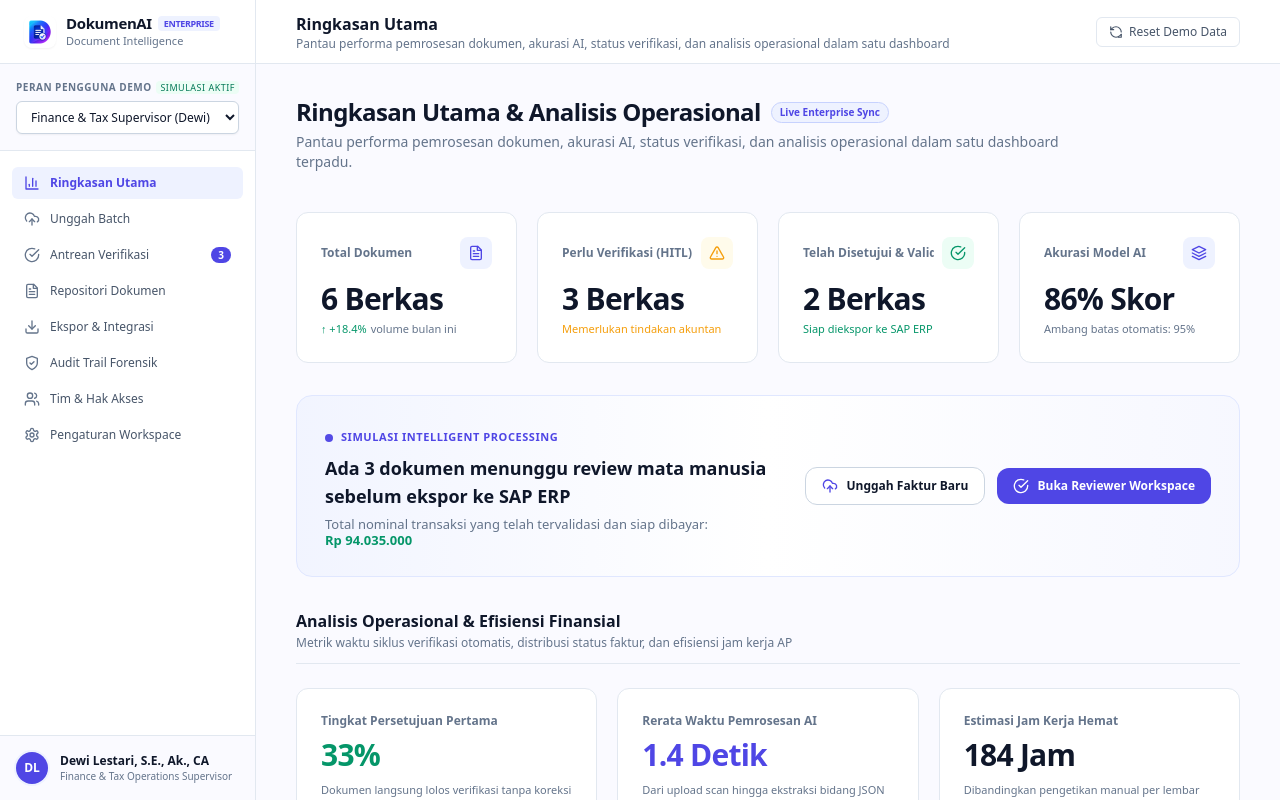
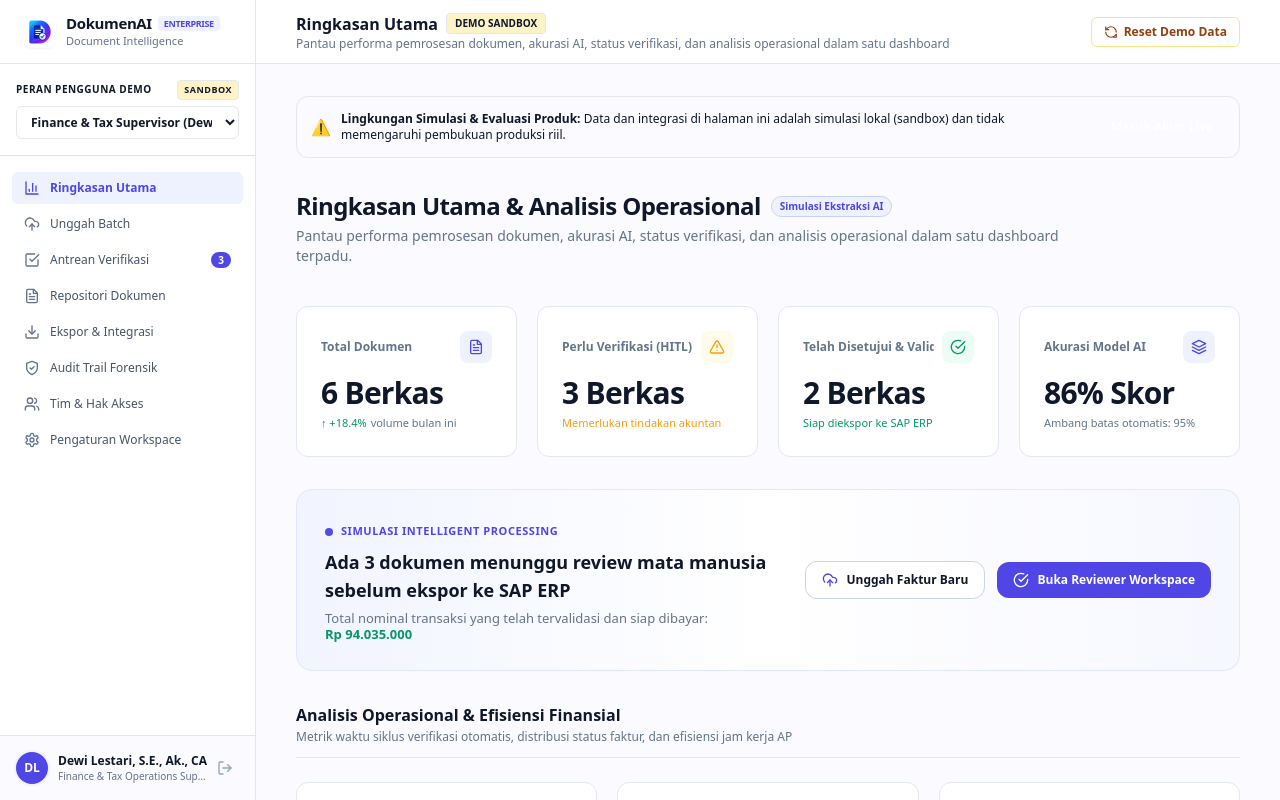
Before and after one commit to Redwolfc4/design_project_technocomputer_s2, a Next.js app: page /dashboard in a window 1280 px wide. Shown: the top 800 px of the page. Built offline with nearby package versions, Linux system fonts and the light colour scheme.

Commit message:
feat: add mode context and environment support for demo and production workspaces

```diff
--- a/src/app/dashboard/layout.tsx
+++ b/src/app/dashboard/layout.tsx
@@ -1,6 +1,7 @@
 import React from 'react';
 import { Sidebar } from '@/components/layout/Sidebar';
 import { SidebarProvider } from '@/context/SidebarContext';
+import { ModeProvider } from '@/context/ModeContext';
 
 export default function DashboardLayout({
   children,
@@ -8,6 +9,7 @@ export default function DashboardLayout({
   children: React.ReactNode;
 }) {
   return (
+    <ModeProvider>
       <SidebarProvider>
         <div className="min-h-screen bg-[#FAFAFF] flex relative w-full overflow-x-hidden">
           {/* Responsive Drawer Sidebar */}
@@ -19,5 +21,6 @@ export default function DashboardLayout({
           </div>
         </div>
       </SidebarProvider>
+    </ModeProvider>
   );
 }
--- a/src/app/dashboard/page.tsx
+++ b/src/app/dashboard/page.tsx
@@ -29,9 +29,11 @@ import {
 import { DocumentQuickDetailModal } from '@/components/dashboard/documents/DocumentQuickDetailModal';
 import { PageHeader } from '@/components/shared/PageHeader';
 import { SectionHeader } from '@/components/shared/SectionHeader';
+import { useAppMode } from '@/context/ModeContext';
 
 export default function DashboardOverviewPage() {
   const router = useRouter();
+  const { isDemo, isProduction, tenantName } = useAppMode();
   const [documents, setDocuments] = useState<DocumentRecord[]>(() => DocumentService.getDocuments());
   const [previewDoc, setPreviewDoc] = useState<DocumentRecord | null>(null);
   const [toast, setToast] = useState<{ message: string; type: 'success' | 'info' } | null>(null);
@@ -148,11 +150,37 @@ export default function DashboardOverviewPage() {
       />
 
       <main className="flex-1 w-full max-w-[1600px] mx-auto px-4 sm:px-6 lg:px-8 xl:px-10 py-6 sm:py-8 space-y-8 min-w-0">
+        {/* Banner Peringatan Lingkungan Demo */}
+        {isDemo && (
+          <div className="p-3.5 sm:p-4 rounded-xl border border-amber-300 bg-amber-50/80 text-amber-900 text-xs flex flex-col sm:flex-row sm:items-center justify-between gap-3 shadow-xs">
+            <div className="flex items-center gap-2.5">
+              <span className="text-base">⚠️</span>
+              <div>
+                <strong>Lingkungan Simulasi & Evaluasi Produk:</strong> Data dan integrasi di halaman ini adalah simulasi lokal (sandbox) dan tidak memengaruhi pembukuan produksi riil.
+              </div>
+            </div>
+            <Link
+              href="/login"
+              className="px-3 py-1.5 bg-amber-600 hover:bg-amber-700 text-white font-bold rounded-lg shrink-0 text-center transition-colors shadow-2xs"
+            >
+              Masuk Akun Live
+            </Link>
+          </div>
+        )}
+
         {/* Page Identity Header */}
         <PageHeader
           title="Ringkasan Utama & Analisis Operasional"
-          subtitle="Pantau performa pemrosesan dokumen, akurasi AI, status verifikasi, dan analisis operasional dalam satu dashboard terpadu."
-          badge={{ label: 'Live Enterprise Sync', variant: 'purple' }}
+          subtitle={
+            isProduction
+              ? `Workspace Operasional AP & Pajak untuk ${tenantName}`
+              : 'Pantau performa pemrosesan dokumen, akurasi AI, status verifikasi, dan analisis operasional dalam satu dashboard terpadu.'
+          }
+          badge={
+            isProduction
+              ? { label: 'Live Enterprise Telemetry', variant: 'success' }
+              : { label: 'Simulasi Ekstraksi AI', variant: 'purple' }
+          }
         />
 
         {/* 1. Primary KPI Cards Grid (Interactive & Clickable) */}
@@ -252,7 +280,7 @@ export default function DashboardOverviewPage() {
           <div className="space-y-1.5 min-w-0 flex-1">
             <div className="inline-flex items-center gap-2 text-[11px] uppercase font-extrabold tracking-wider text-[#4F46E5]">
               <span className="w-2 h-2 rounded-full bg-[#4F46E5] animate-pulse" />
-              <span>Simulasi Intelligent Processing</span>
+              <span>{isProduction ? 'Antrean Verifikasi Dokumen Masuk' : 'Simulasi Intelligent Processing'}</span>
             </div>
             <h3 className="text-base sm:text-lg font-bold text-[#0F172A] leading-snug">
               Ada {pendingDocs} dokumen menunggu review mata manusia sebelum ekspor ke SAP ERP
--- a/src/components/layout/Sidebar.tsx
+++ b/src/components/layout/Sidebar.tsx
@@ -3,47 +3,53 @@
 import React, { useState, useEffect } from 'react';
 import Link from 'next/link';
 import { usePathname } from 'next/navigation';
+import { BrandLogo } from '@/components/shared/BrandLogo';
 import {
+  BarChart3Icon,
   FileTextIcon,
-  BarChart3Icon,
+  CheckSquareIcon,
+  DownloadIcon,
+  ShieldCheckIcon,
+  UsersIcon,
+  SettingsIcon,
   UploadCloudIcon,
-  CheckCircleIcon,
-  ShieldCheckIcon,
-  SettingsIcon,
-  UsersIcon,
-  DownloadIcon,
   XIcon,
+  LogOutIcon,
+  ChevronDownIcon,
 } from '@/components/ui/icons';
 import { MockDocumentService } from '@/lib/mocks/storage';
-import { UserPersona, UserRole } from '@/types';
 import { DEMO_PERSONAS } from '@/lib/constants/personas';
-import { BrandLogo } from '@/components/shared/BrandLogo';
+import { UserRole, UserPersona } from '@/types';
 import { useSidebar } from '@/context/SidebarContext';
+import { useAppMode } from '@/context/ModeContext';
+
+interface NavItem {
+  label: string;
+  href: string;
+  icon: React.ComponentType<{ className?: string }>;
+  badge?: number;
+}
 
 export function Sidebar() {
   const pathname = usePathname();
   const { isOpen, closeSidebar } = useSidebar();
-  const [currentUser, setCurrentUser] = useState<UserPersona>(DEMO_PERSONAS.finance_supervisor);
-  const [pendingCount, setPendingCount] = useState(0);
+  const { isDemo, isProduction, tenantName, logout } = useAppMode();
+
+  const [currentUser, setCurrentUser] = useState<UserPersona>(() => {
+    return MockDocumentService.getCurrentUser();
+  });
+
+  const [pendingCount, setPendingCount] = useState<number>(0);
 
   useEffect(() => {
-    const user = MockDocumentService.getCurrentUser();
-    setCurrentUser(user);
-
-    const updateCounts = () => {
     const docs = MockDocumentService.getDocuments();
-      const needsReview = docs.filter((d) => d.status === 'needs_review').length;
-      setPendingCount(needsReview);
-    };
-
-    updateCounts();
-    const interval = setInterval(updateCounts, 3000);
-    return () => clearInterval(interval);
+    setPendingCount(docs.filter((d) => d.status === 'needs_review').length);
+    setCurrentUser(MockDocumentService.getCurrentUser());
   }, []);
 
   const handleRoleChange = (e: React.ChangeEvent<HTMLSelectElement>) => {
-    const roleKey = e.target.value as UserRole;
-    const persona = DEMO_PERSONAS[roleKey];
+    const newRole = e.target.value as UserRole;
+    const persona = DEMO_PERSONAS[newRole];
     if (persona) {
       MockDocumentService.setCurrentUser(persona);
       setCurrentUser(persona);
@@ -51,14 +57,13 @@ export function Sidebar() {
     }
   };
 
-  // Menu items: Analisis Operasional telah digabung ke dalam Ringkasan Utama
-  const navItems = [
+  const navItems: NavItem[] = [
     { label: 'Ringkasan Utama', href: '/dashboard', icon: BarChart3Icon },
     { label: 'Unggah Batch', href: '/dashboard/upload', icon: UploadCloudIcon },
     {
       label: 'Antrean Verifikasi',
       href: '/dashboard/verification',
-      icon: CheckCircleIcon,
+      icon: CheckSquareIcon,
       badge: pendingCount > 0 ? pendingCount : undefined,
     },
     { label: 'Repositori Dokumen', href: '/dashboard/documents', icon: FileTextIcon },
@@ -70,16 +75,16 @@ export function Sidebar() {
 
   return (
     <>
-      {/* Mobile Backdrop Overlay (< lg) */}
+      {/* Mobile Backdrop Overlay */}
       {isOpen && (
         <div
           onClick={closeSidebar}
-          className="fixed inset-0 bg-slate-900/50 backdrop-blur-xs z-40 lg:hidden transition-opacity duration-200"
+          className="fixed inset-0 bg-slate-900/50 backdrop-blur-xs z-40 lg:hidden transition-opacity"
           aria-hidden="true"
         />
       )}
 
-      {/* Sidebar Drawer: Fixed on lg, slide-over on mobile/tablet */}
+      {/* Drawer Sidebar: Fixed on viewport, left 0, top 0, width 256px */}
       <aside
         className={`w-64 border-r border-[#E2E8F0] dark:border-[#1F2937] bg-white dark:bg-[#111827] flex flex-col h-screen fixed left-0 top-0 z-50 transition-transform duration-200 ease-in-out select-none ${isOpen ? 'translate-x-0' : '-translate-x-full lg:translate-x-0'
           }`}
@@ -94,25 +99,26 @@ export function Sidebar() {
           <button
             type="button"
             onClick={closeSidebar}
-            className="p-1.5 rounded-lg text-slate-500 hover:bg-slate-100 lg:hidden"
+            className="p-1.5 rounded-lg text-slate-500 hover:bg-slate-100 lg:hidden cursor-pointer"
             aria-label="Tutup sidebar"
           >
             <XIcon className="w-5 h-5" />
           </button>
         </div>
 
-        {/* Workspace & Role Switcher */}
-        <div className="p-4 border-b border-[#E2E8F0] dark:border-[#1F2937] bg-[#FAFAFF] dark:bg-[#0D1322]/50">
-          <div className="text-[10px] font-bold uppercase tracking-wider text-[#64748B] dark:text-[#94A3B8] mb-1.5 flex items-center justify-between">
+        {/* Demo Mode: Role Switcher | Production Mode: Locked Tenant Profile */}
+        {isDemo ? (
+          <div className="p-4 border-b border-amber-200 bg-amber-50/60 dark:bg-amber-950/20">
+            <div className="text-[10px] font-bold uppercase tracking-wider text-amber-900 dark:text-amber-400 mb-1.5 flex items-center justify-between">
               <span>Peran Pengguna Demo</span>
-            <span className="text-[9px] bg-emerald-50 text-emerald-700 dark:bg-emerald-950/60 dark:text-emerald-400 px-1 rounded font-medium">
-              Simulasi Aktif
+              <span className="text-[9px] bg-amber-100 text-amber-900 px-1.5 py-0.5 rounded font-extrabold border border-amber-300">
+                SANDBOX
               </span>
             </div>
             <select
               value={currentUser.role}
               onChange={handleRoleChange}
-            className="w-full text-xs bg-white dark:bg-[#1F2937] border border-[#CBD5E1] dark:border-[#374151] rounded-md px-2.5 py-1.5 font-medium text-[#0F172A] dark:text-gray-100 shadow-sm focus:outline-none focus:ring-1 focus:ring-[#4F46E5] cursor-pointer"
+              className="w-full text-xs bg-white dark:bg-[#1F2937] border border-amber-300 rounded-md px-2.5 py-1.5 font-semibold text-[#0F172A] shadow-xs focus:outline-none focus:ring-1 focus:ring-amber-500 cursor-pointer"
             >
               <option value="finance_supervisor">Finance & Tax Supervisor (Dewi)</option>
               <option value="super_admin">Super Admin / CISO (Budi)</option>
@@ -120,6 +126,20 @@ export function Sidebar() {
               <option value="auditor">Compliance Auditor (Siti)</option>
             </select>
           </div>
+        ) : (
+          <div className="p-4 border-b border-[#E2E8F0] bg-[#F8FAFC]">
+            <div className="text-[10px] font-bold uppercase tracking-wider text-[#64748B] mb-1 flex items-center justify-between">
+              <span>Tenant Korporat</span>
+              <span className="w-2 h-2 rounded-full bg-emerald-500" title="Koneksi Aktif" />
+            </div>
+            <div className="text-xs font-bold text-[#0F172A] truncate">
+              {tenantName}
+            </div>
+            <div className="text-[10px] text-[#64748B] mt-0.5">
+              Cabang: Menara Astra Lt. 28, Jakarta
+            </div>
+          </div>
+        )}
 
         {/* Navigation Links */}
         <nav className="flex-1 overflow-y-auto px-3 py-4 space-y-1">
@@ -156,8 +176,8 @@ export function Sidebar() {
         </nav>
 
         {/* User Card Footer */}
-        <div className="p-4 border-t border-[#E2E8F0] dark:border-[#1F2937] bg-[#FAFAFF] dark:bg-[#0D1322]/50">
-          <div className="flex items-center gap-3">
+        <div className="p-4 border-t border-[#E2E8F0] dark:border-[#1F2937] bg-[#FAFAFF] dark:bg-[#0D1322]/50 flex items-center justify-between">
+          <div className="flex items-center gap-2.5 min-w-0">
             <div className="w-8 h-8 rounded-full bg-[#4F46E5] text-white flex items-center justify-center font-bold text-xs ring-2 ring-[#EEF2FF] shrink-0">
               {currentUser.name
                 .split(' ')
@@ -174,6 +194,15 @@ export function Sidebar() {
               </span>
             </div>
           </div>
+
+          <button
+            type="button"
+            onClick={logout}
+            title="Keluar Sesi"
+            className="p-1.5 text-slate-400 hover:text-rose-600 rounded-md transition-colors cursor-pointer"
+          >
+            <LogOutIcon className="w-4 h-4" />
+          </button>
         </div>
       </aside>
     </>
--- a/src/components/layout/Topbar.tsx
+++ b/src/components/layout/Topbar.tsx
@@ -4,6 +4,7 @@ import React, { useState } from 'react';
 import { SearchIcon, RefreshCwIcon, MenuIcon } from '@/components/ui/icons';
 import { MockDocumentService } from '@/lib/mocks/storage';
 import { useSidebar } from '@/context/SidebarContext';
+import { useAppMode } from '@/context/ModeContext';
 
 interface TopbarProps {
   title: string;
@@ -15,6 +16,7 @@ export function Topbar({ title, subtitle, onSearch }: TopbarProps) {
   const [searchTerm, setSearchTerm] = useState('');
   const [isResetting, setIsResetting] = useState(false);
   const { toggleSidebar } = useSidebar();
+  const { isDemo, isProduction, tenantName } = useAppMode();
 
   const handleResetData = () => {
     if (confirm('Reset seluruh data demo ke kondisi awal fixtures pabrikan?')) {
@@ -49,9 +51,22 @@ export function Topbar({ title, subtitle, onSearch }: TopbarProps) {
           </button>
 
           <div className="flex flex-col min-w-0">
+            <div className="flex items-center gap-2">
               <h1 className="text-sm sm:text-base font-bold text-[#0F172A] dark:text-white leading-tight truncate">
                 {title}
               </h1>
+              {/* Environmental Badge */}
+              {isDemo ? (
+                <span className="inline-flex items-center px-2 py-0.5 rounded text-[10px] font-extrabold bg-amber-100 text-amber-900 border border-amber-300">
+                  DEMO SANDBOX
+                </span>
+              ) : (
+                <span className="inline-flex items-center gap-1.5 px-2 py-0.5 rounded text-[10px] font-extrabold bg-emerald-100 text-emerald-900 border border-emerald-300">
+                  <span className="w-1.5 h-1.5 rounded-full bg-emerald-600 animate-pulse" />
+                  LIVE WORKSPACE
+                </span>
+              )}
+            </div>
             {subtitle && (
               <p className="text-[11px] sm:text-xs text-[#64748B] dark:text-[#94A3B8] truncate hidden sm:block">
                 {subtitle}
@@ -74,17 +89,31 @@ export function Topbar({ title, subtitle, onSearch }: TopbarProps) {
             />
           </div>
 
-          {/* Global Reset Button */}
+          {/* Conditional Reset Button (Only in Demo Mode) */}
+          {isDemo && (
             <button
               type="button"
               onClick={handleResetData}
               disabled={isResetting}
               title="Reset Data Simulasi"
-            className="flex items-center gap-1.5 px-2.5 sm:px-3 py-1.5 rounded-md border border-[#E2E8F0] dark:border-[#374151] hover:bg-[#F1F5F9] dark:hover:bg-[#1F2937] text-xs font-medium text-[#475569] dark:text-gray-300 transition-colors shrink-0 cursor-pointer"
+              className="flex items-center gap-1.5 px-2.5 sm:px-3 py-1.5 rounded-md border border-amber-200 bg-amber-50/50 hover:bg-amber-100 text-xs font-semibold text-amber-800 transition-colors shrink-0 cursor-pointer"
             >
-            <RefreshCwIcon className={`w-3.5 h-3.5 ${isResetting ? 'animate-spin text-[#4F46E5]' : ''}`} />
+              <RefreshCwIcon className={`w-3.5 h-3.5 ${isResetting ? 'animate-spin text-amber-700' : ''}`} />
               <span className="hidden md:inline">Reset Demo Data</span>
             </button>
+          )}
+
+          {/* In Production: Show Tenant & Connectivity Badge */}
+          {isProduction && (
+            <div className="hidden md:flex items-center gap-2 pl-2 border-l border-slate-200">
+              <span className="text-[11px] font-semibold text-slate-600 truncate max-w-[200px]">
+                {tenantName}
+              </span>
+              <span className="inline-flex items-center px-2 py-0.5 rounded text-[10px] font-bold bg-slate-100 text-slate-700">
+                API 200 OK
+              </span>
+            </div>
+          )}
         </div>
       </div>
     </header>
--- a/src/components/ui/icons.tsx
+++ b/src/components/ui/icons.tsx
@@ -687,3 +687,46 @@ export const ArrowUpRightIcon = ({ className = 'w-4 h-4', size, ...props }: Icon
     <polyline points="7 7 17 7 17 17" />
   </svg>
 );
+
+
+
+
+
+export const CheckSquareIcon = ({ className = 'w-5 h-5', size, ...props }: IconProps) => (
+  <svg
+    xmlns="http://www.w3.org/2000/svg"
+    width={size || 20}
+    height={size || 20}
+    viewBox="0 0 24 24"
+    fill="none"
+    stroke="currentColor"
+    strokeWidth="2"
+    strokeLinecap="round"
+    strokeLinejoin="round"
+    className={className}
+    {...props}
+  >
+    <polyline points="9 11 12 14 22 4" />
+    <path d="M21 12v7a2 2 0 0 1-2 2H5a2 2 0 0 1-2-2V5a2 2 0 0 1 2-2h11" />
+  </svg>
+);
+
+export const LogOutIcon = ({ className = 'w-5 h-5', size, ...props }: IconProps) => (
+  <svg
+    xmlns="http://www.w3.org/2000/svg"
+    width={size || 20}
+    height={size || 20}
+    viewBox="0 0 24 24"
+    fill="none"
+    stroke="currentColor"
+    strokeWidth="2"
+    strokeLinecap="round"
+    strokeLinejoin="round"
+    className={className}
+    {...props}
+  >
+    <path d="M9 21H5a2 2 0 0 1-2-2V5a2 2 0 0 1 2-2h4" />
+    <polyline points="16 17 21 12 16 7" />
+    <line x1="21" y1="12" x2="9" y2="12" />
+  </svg>
+);
--- /dev/null
+++ b/src/context/ModeContext.tsx
@@ -0,0 +1,111 @@
+'use client';
+
+import React, { createContext, useContext, useState, useEffect } from 'react';
+import { usePathname, useRouter } from 'next/navigation';
+import { MockAuthService, AuthUser } from '@/lib/services/mockAuth';
+
+export type AppEnvironmentMode = 'demo' | 'production';
+
+interface ModeContextType {
+  mode: AppEnvironmentMode;
+  isDemo: boolean;
+  isProduction: boolean;
+  user: AuthUser | null;
+  tenantName: string;
+  setMode: (mode: AppEnvironmentMode) => void;
+  switchToDemo: () => void;
+  switchToProduction: () => void;
+  logout: () => void;
+}
+
+const ModeContext = createContext<ModeContextType | undefined>(undefined);
+
+export const ModeProvider: React.FC<{ children: React.ReactNode }> = ({ children }) => {
+  const pathname = usePathname();
+  const router = useRouter();
+
+  // Mode is resolved primarily from route (/demo/* vs /dashboard/*) or session
+  const [mode, setModeState] = useState<AppEnvironmentMode>(() => {
+    if (typeof window !== 'undefined') {
+      if (window.location.pathname.startsWith('/demo')) return 'demo';
+      const savedUser = MockAuthService.getCurrentUser();
+      if (savedUser && !savedUser.isDemo) return 'production';
+    }
+    return 'demo'; // Default to demo for safety
+  });
+
+  const [user, setUser] = useState<AuthUser | null>(() => {
+    if (typeof window !== 'undefined') {
+      return MockAuthService.getCurrentUser();
+    }
+    return null;
+  });
+
+  // Keep mode in sync with URL
+  useEffect(() => {
+    if (pathname.startsWith('/demo')) {
+      setModeState('demo');
+    } else if (pathname.startsWith('/dashboard')) {
+      const savedUser = MockAuthService.getCurrentUser();
+      if (savedUser && !savedUser.isDemo) {
+        setModeState('production');
+      } else {
+        setModeState('demo');
+      }
+    }
+  }, [pathname]);
+
+  const isDemo = mode === 'demo';
+  const isProduction = mode === 'production';
+  const tenantName = isProduction
+    ? 'PT Nusantara Teknologi Cipta Tbk (HQ Jakarta)'
+    : 'Nusantara Enterprise Sandbox Environment';
+
+  const setMode = (newMode: AppEnvironmentMode) => {
+    setModeState(newMode);
+    if (newMode === 'demo') {
+      router.push('/demo/login');
+    } else {
+      router.push('/login');
+    }
+  };
+
+  const switchToDemo = () => setMode('demo');
+  const switchToProduction = () => setMode('production');
+
+  const logout = () => {
+    MockAuthService.logout();
+    setUser(null);
+    if (isDemo) {
+      router.push('/demo/login');
+    } else {
+      router.push('/login');
+    }
+  };
+
+  return (
+    <ModeContext.Provider
+      value={{
+        mode,
+        isDemo,
+        isProduction,
+        user,
+        tenantName,
+        setMode,
+        switchToDemo,
+        switchToProduction,
+        logout,
+      }}
+    >
+      {children}
+    </ModeContext.Provider>
+  );
+};
+
+export const useAppMode = (): ModeContextType => {
+  const context = useContext(ModeContext);
+  if (!context) {
+    throw new Error('useAppMode must be used within a ModeProvider');
+  }
+  return context;
+};
```
Lines whose indentation alone changed are shown as unchanged.
